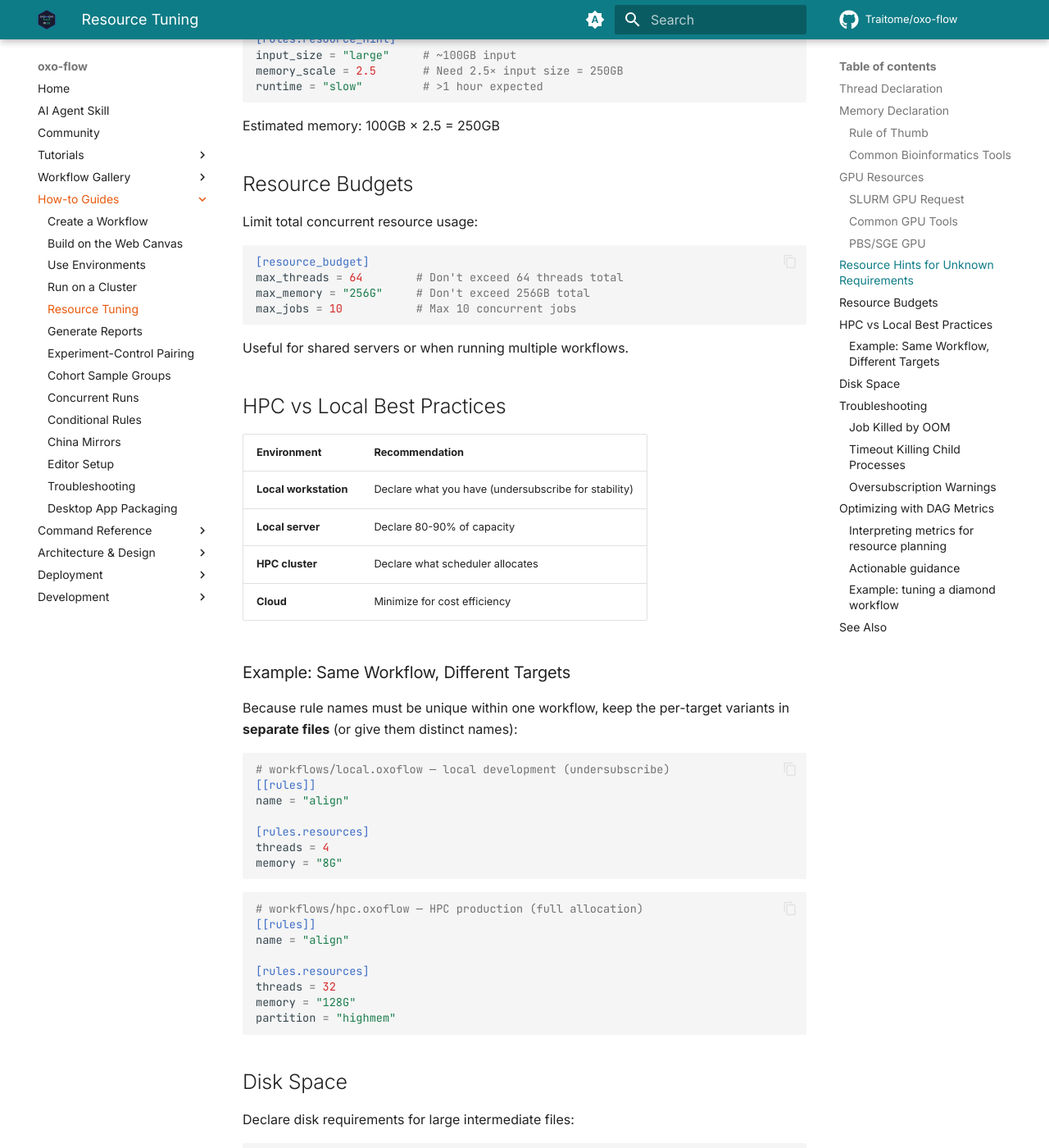
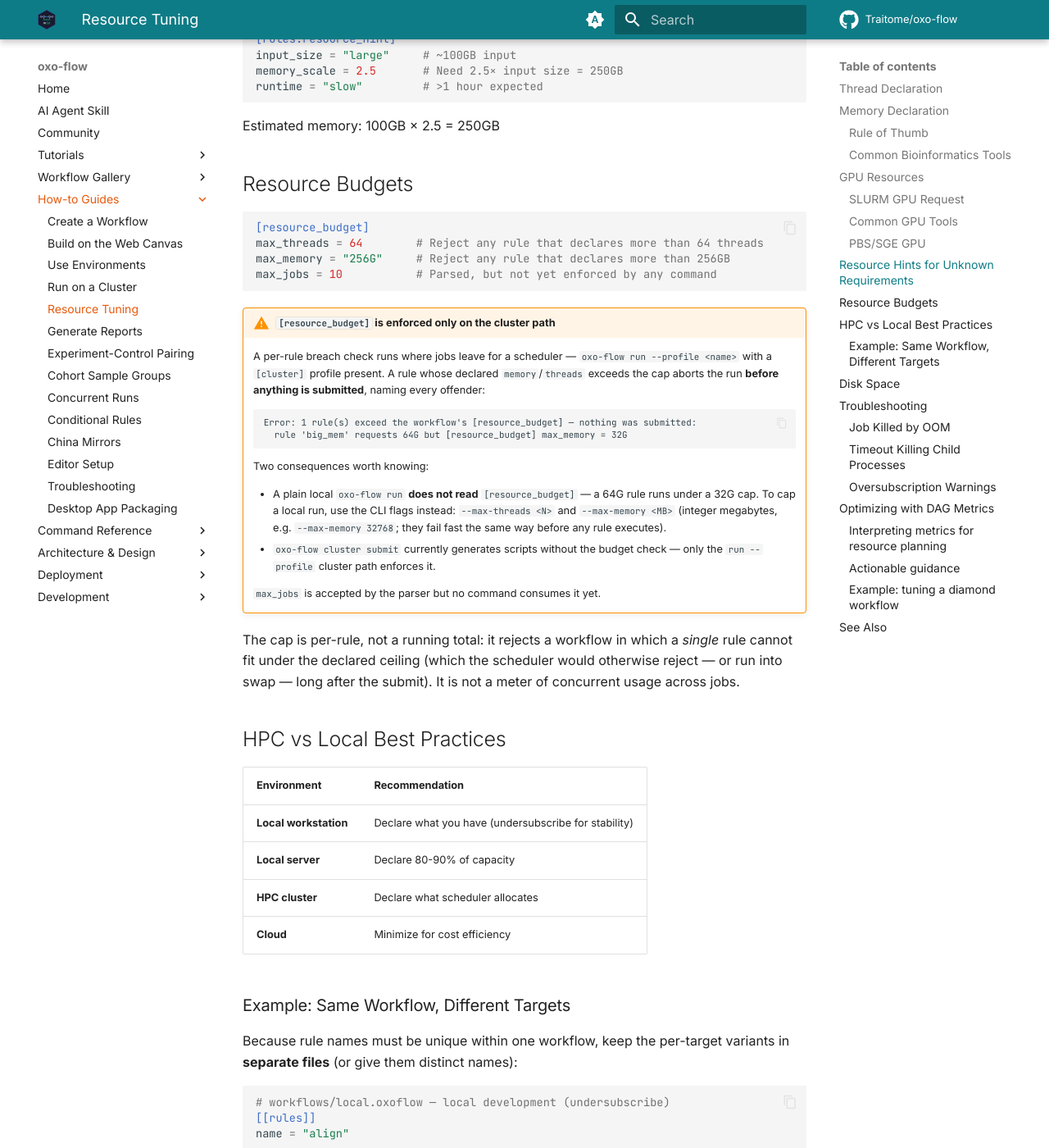
Before and after one commit to Traitome/oxo-flow, an MkDocs documentation site: the page built from docs/guide/src/how-to/resource-tuning.md, in a window 1280 px wide and 1400 px high, scrolled down 3314 px. Shown: the whole window at 82% size. Built offline with MkDocs 1.6.1 and Material for MkDocs 9.7.7, drawn with Linux system fonts in a browser that asks for light colours; comment, search, counter and statistics services are not loaded; the version menu is left out.

Commit message:
docs(resource-budget): state cluster-path-only enforcement + max_jobs gap (#454)
Live-verified on v0.20.1: plain 'oxo-flow run' ignores [resource_budget]
(a 64G rule ran under a 32G cap); the run --profile cluster path aborts
pre-submit naming offenders; standalone 'cluster submit' does not check
it; max_jobs is parsed but unconsumed. Rewords the section from
'limit total concurrent usage' to the actual per-rule feasibility gate,
and points local users at --max-threads/--max-memory.

Co-authored-by: Claude <noreply@anthropic.com>

````diff
--- a/docs/guide/src/how-to/resource-tuning.md
+++ b/docs/guide/src/how-to/resource-tuning.md
@@ -128,16 +128,40 @@ Estimated memory: 100GB × 2.5 = 250GB
 
 ## Resource Budgets
 
-Limit total concurrent resource usage:
-
 ```toml
 [resource_budget]
-max_threads = 64        # Don't exceed 64 threads total
-max_memory = "256G"     # Don't exceed 256GB total
-max_jobs = 10           # Max 10 concurrent jobs
+max_threads = 64        # Reject any rule that declares more than 64 threads
+max_memory = "256G"     # Reject any rule that declares more than 256GB
+max_jobs = 10           # Parsed, but not yet enforced by any command
 ```
 
-Useful for shared servers or when running multiple workflows.
+!!! warning "`[resource_budget]` is enforced only on the cluster path"
+    A per-rule breach check runs where jobs leave for a scheduler —
+    `oxo-flow run --profile <name>` with a `[cluster]` profile present. A
+    rule whose declared `memory`/`threads` exceeds the cap aborts the run
+    **before anything is submitted**, naming every offender:
+
+    ```
+    Error: 1 rule(s) exceed the workflow's [resource_budget] — nothing was submitted:
+      rule 'big_mem' requests 64G but [resource_budget] max_memory = 32G
+    ```
+
+    Two consequences worth knowing:
+
+    - A plain local `oxo-flow run` **does not read** `[resource_budget]` —
+      a 64G rule runs under a 32G cap. To cap a local run, use the CLI
+      flags instead: `--max-threads <N>` and `--max-memory <MB>` (integer
+      megabytes, e.g. `--max-memory 32768`; they fail fast the same way
+      before any rule executes).
+    - `oxo-flow cluster submit` currently generates scripts without the
+      budget check — only the `run --profile` cluster path enforces it.
+
+    `max_jobs` is accepted by the parser but no command consumes it yet.
+
+The cap is per-rule, not a running total: it rejects a workflow in which a
+*single* rule cannot fit under the declared ceiling (which the scheduler
+would otherwise reject — or run into swap — long after the submit). It is
+not a meter of concurrent usage across jobs.
 
 ## HPC vs Local Best Practices
 
````
